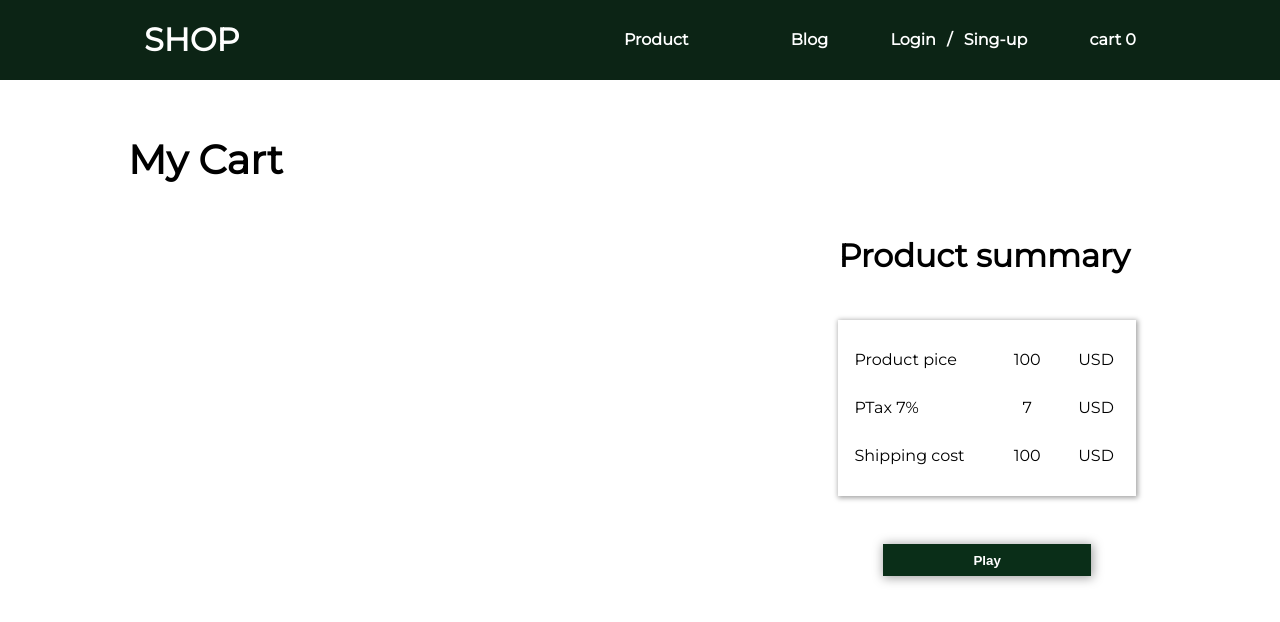
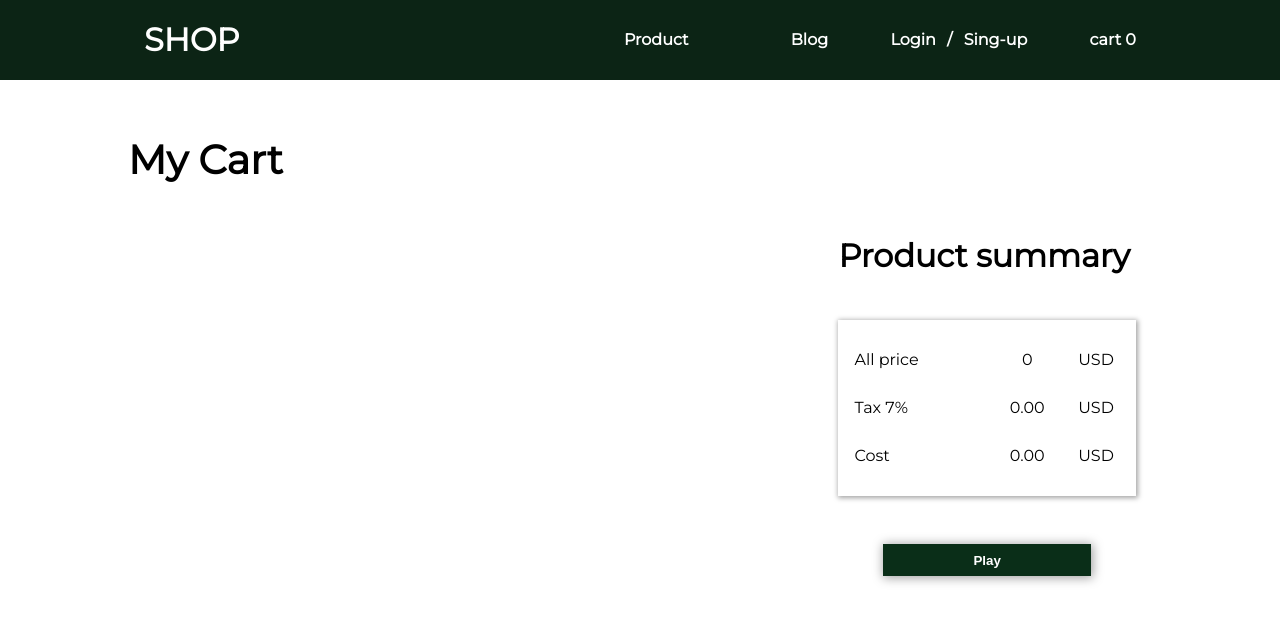
Before and after one commit to nuntipatcpe/shop-vite-project, a React (Vite) app: page /cart in a window 1280 px wide. Shown: the top 622 px of the page. Built offline with nearby package versions, Linux system fonts and the light colour scheme.

Commit message:
feat : cal price

```diff
--- a/src/assets/dataProducts/index.js
+++ b/src/assets/dataProducts/index.js
@@ -15,7 +15,7 @@ export const product= ()=>{
       id: 1,
       img : img1,
       name: "Cannabis sativaTop1",
-      pice: "$200",
+      pice: 200,
       quality: 1,
       popular:100,
       detail: [
@@ -31,7 +31,7 @@ export const product= ()=>{
       id: 2,
       img : img2,
       name: "Cannabis sativaTop3",
-      pice: "$400",
+      pice: 400,
       quality: 1,
       popular:70,
       detail: [
@@ -45,7 +45,7 @@ export const product= ()=>{
       id: 3,
       img : img3,
       name: "Cannabis sativaT0p2",
-      pice: "$800",
+      pice: 800,
       quality: 1,
       popular:90,
       detail: [
@@ -60,7 +60,7 @@ export const product= ()=>{
       id: 4,
       img : img4,
       name: "Cannabis sativa3",
-      pice: "$800",
+      pice: 800,
       quality: 1,
       popular:10,
       detail: [
@@ -74,7 +74,7 @@ export const product= ()=>{
       id: 5,
       img : img5,
       name: "Cannabis sativa3",
-      pice: "$800",
+      pice: 800,
       quality: 1,
       popular:10,
       detail: [
@@ -89,7 +89,7 @@ export const product= ()=>{
       id: 6,
       img : img6,
       name: "Cannabis sativa3",
-      pice: "$800",
+      pice: 800,
       quality: 1,
       popular:10,
       detail: [
@@ -104,7 +104,7 @@ export const product= ()=>{
       id: 7,
       img : img7,
       name: "Cannabis sativa3",
-      pice: "$800",
+      pice: 800,
       quality: 1,
       popular:10,
       detail: [
--- a/src/component/Cart/ListProduct.jsx
+++ b/src/component/Cart/ListProduct.jsx
@@ -5,6 +5,8 @@ import DeleteBtn from "../Button/DeleteBtn";
 function ListProduct(props) {
     const data = props.data;
     const [count, setCount] = useState(data.quality);
+
+
 
     // const data2 =  {
     //     ...data,
@@ -15,7 +17,7 @@ function ListProduct(props) {
     <div className="product-items">
       <img src={data.img} alt="" />
       <div className="name">{data.name}</div>
-      <div className="pice">{data.pice}</div>
+      <div className="pice">{data.pice*data.quality}</div>
       <div className="num">
         <button
           className="increase"
--- a/src/pages/Cart.jsx
+++ b/src/pages/Cart.jsx
@@ -1,12 +1,15 @@
 import React from "react";
 import ListProduct from "../component/Cart/ListProduct";
 import { useSelector } from "react-redux";
+import { useState } from "react";
 function Cart() {
   const item = useSelector((state) => state.cart);
-  // const a = item.map((i)=> i)
-  // console.log(a);
+  const data = item;
 
-  const data = item;
+  let allPice = data.reduce((pre,currentValue)=>pre+(currentValue.pice*currentValue.quality),0);
+  let tax = ((7/100)*allPice);
+  let sum = allPice-tax;
+
 
   return (
     <div className="cart">
@@ -15,25 +18,27 @@ function Cart() {
           <h1>My Cart</h1>
           {/* _______________ */}
           {data.map((item) => {
-            return <ListProduct data={item} />;
+            return (
+              <div key={item.id}><ListProduct data={item} /></div>
+            )
           })}
         </div>
         <div className="summary">
           <h1>Product summary</h1>
           <div className="card-summary">
             <div className="item">
-              <h2>Product pice</h2>
-              <p>100</p>
+              <h2>All price</h2>
+              <p>{allPice}</p>
               <p>USD</p>
             </div>
             <div className="item">
-              <h2>PTax 7%</h2>
-              <p>7</p>
+              <h2>Tax 7%</h2>
+              <p>{tax.toFixed(2)}</p>
               <p>USD</p>
             </div>
             <div className="item">
-              <h2>Shipping cost</h2>
-              <p>100</p>
+              <h2>Cost</h2>
+              <p>{sum.toFixed(2)}</p>
               <p>USD</p>
             </div>
           </div>
--- a/src/slices/cartSlice.js
+++ b/src/slices/cartSlice.js
@@ -24,7 +24,6 @@ const cartSlice = createSlice({
            }
         },
         deleteCart:(state,action)=>{
-            console.log(action.payload);
             return state.filter((items)=>items.id!==parseInt(action.payload));
         },
 
```
Also changed, not shown: src/pages/Blog.jsx (+9 -0 lines), 1 other file (tests, documents, lock files or other folders).
